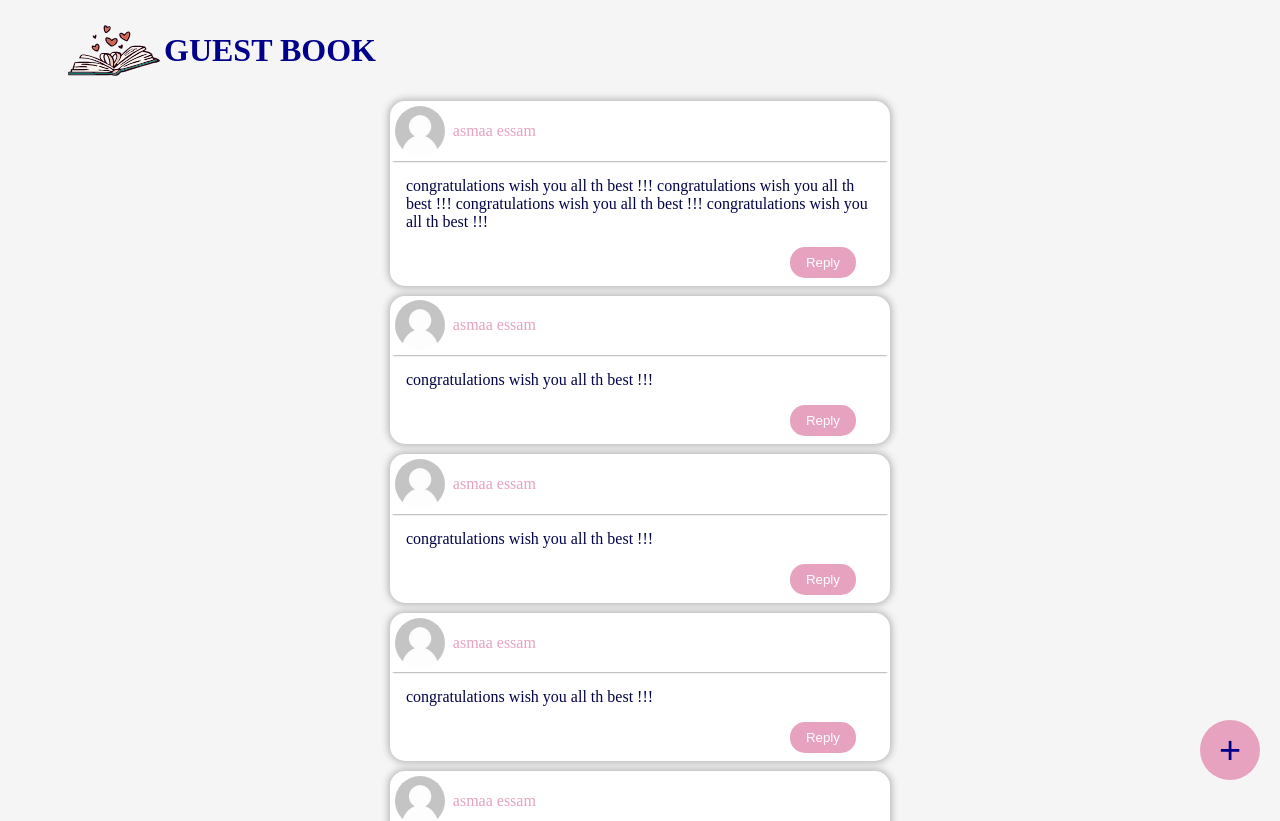
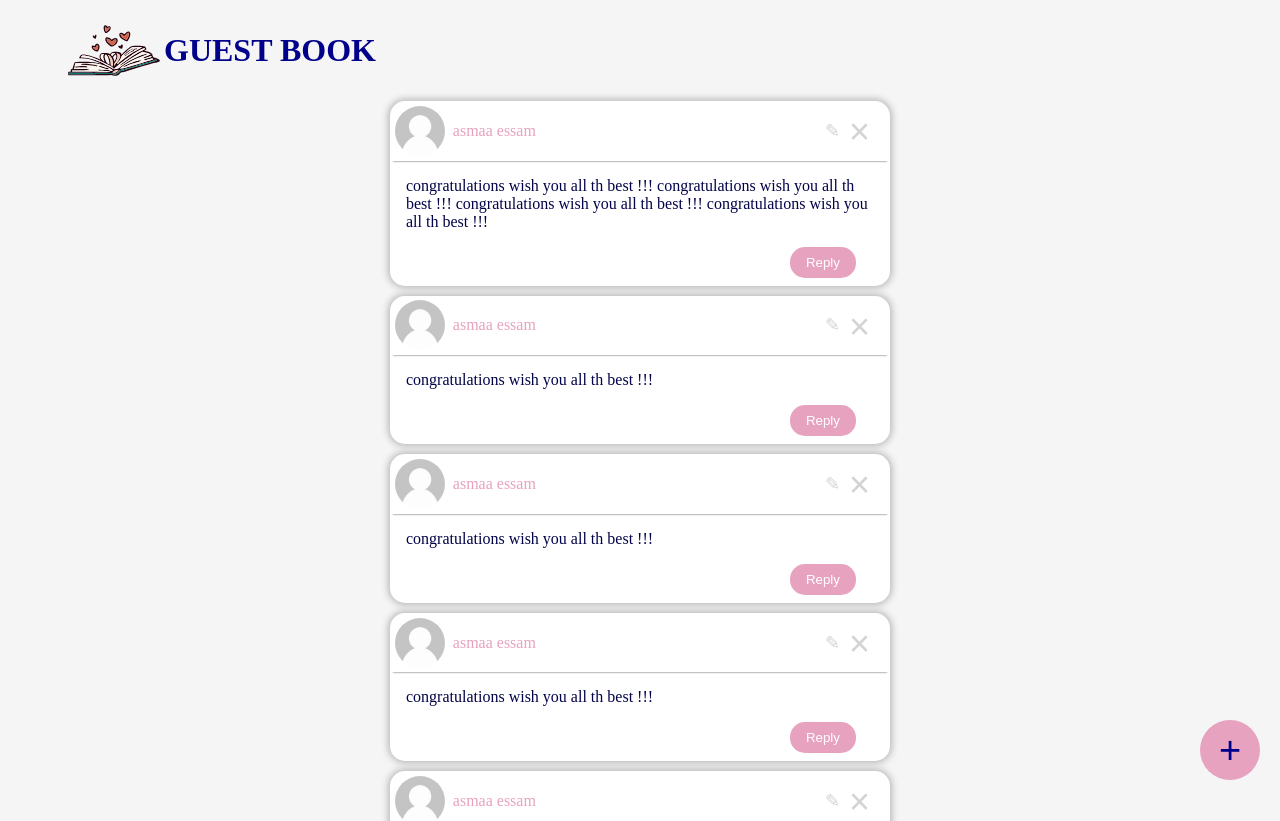
Before and after one commit to asmaaEssam/guest-book-website, a React (Create React App) app: page /messages in a window 1280 px wide. Shown: the top 821 px of the page. Built offline with nearby package versions, Linux system fonts and the light colour scheme; a web font is replaced by a local one.

Commit message:
adding styling for messages page

```diff
--- a/src/App.js
+++ b/src/App.js
@@ -6,7 +6,7 @@ import Navbar from './components/Navbar/Navbar';
 import Login from './components/Login/Login';
 import Register from './components/Register/Register';
 import Modal from './components/Modal/Modal';
-import Message from './components/Message/Message';
+import Messages from './components/Message/Messages';
 import Home from './components/Home/Home'
 
 function App() {
@@ -16,7 +16,7 @@ function App() {
       <Route path='/' exact component={Home} />
       <Route path='/login' component={Login} />
       <Route path='/register' component={Register} />
-      <Route path='/messages' component={Message} />
+      <Route path='/messages' component={Messages} />
       <Modal/>
     </div>
   );
--- a/src/components/Login/Login.js
+++ b/src/components/Login/Login.js
@@ -2,7 +2,7 @@ import React, { useState } from "react";
 import { Link } from "react-router-dom";
 import Input from "../Input/Input";
 
-const Login = () => {
+const Login = (props) => {
   const [credentials, setcredentials] = useState({
     email: "",
     password: "",
@@ -53,8 +53,9 @@ const Login = () => {
   }
   const handleSubmit = e => {
     e.preventDefault();
-    const user = {email: credentials.email, password: credentials.password}
-    loginAPI(user)
+    // const user = {email: credentials.email, password: credentials.password}
+    // loginAPI(user)
+    props.history.push('/')
   }
 
   return (
--- a/src/components/Message/Message.js
+++ b/src/components/Message/Message.js
@@ -1,93 +1,34 @@
 import React, { useState } from "react";
 import UserImg from "../../media/imgs/user.jpg";
 import ReplyForm from "../Reply/Reply";
-const Message = () => {
+const Message = ({userName,msgBody,msgReplies,msgId}) => {
   const [showReplyForm, setShowReplyForm] = useState(false);
-  const [msgs, setMsgs] = useState([
-    {
-      id: 1,
-      userName: "asmaa essam",
-      body:
-        "congratulations wish you all th best !!! congratulations wish you all th best !!! congratulations wish you all th best !!! congratulations wish you all th best !!!",
-      replies: [],
-    },
-    {
-      id: 2,
-      userName: "asmaa essam",
-      body: "congratulations wish you all th best !!!",
-      replies: [],
-    },
-    {
-      id: 3,
-      userName: "asmaa essam",
-      body: "congratulations wish you all th best !!!",
-      replies: [],
-    },
-    {
-        id: 2,
-        userName: "asmaa essam",
-        body: "congratulations wish you all th best !!!",
-        replies: [],
-      },
-      {
-        id: 3,
-        userName: "asmaa essam",
-        body: "congratulations wish you all th best !!!",
-        replies: [],
-      },
-      {
-        id: 2,
-        userName: "asmaa essam",
-        body: "congratulations wish you all th best !!!",
-        replies: [],
-      },
-      {
-        id: 3,
-        userName: "asmaa essam",
-        body: "congratulations wish you all th best !!!",
-        replies: [],
-      },
-      {
-        id: 2,
-        userName: "asmaa essam",
-        body: "congratulations wish you all th best !!!",
-        replies: [],
-      },
-      {
-        id: 3,
-        userName: "asmaa essam",
-        body: "congratulations wish you all th best !!!",
-        replies: [],
-      },
-  ]);
+
   return (
-    <div className="msgs-list">
-      {msgs.length ? (
-        msgs.map((msg) => (
-          <div className="message" key={msg.id}>
+          <div className="message" key={msgId}>
             <div className="user-section">
               <img className="user-img" src={UserImg} alt="" />
-              <p className="user-name">{msg.userName} </p>
+              <p className="user-name">{userName} </p>
+              <button
+                className="close-button"
+              >
+                &times;
+              </button>
+              <button className='edit-button'>&#9998;</button>
             </div>
             <div className="msg-body">
-              <p>{msg.body} </p>
+              <p>{msgBody} </p>
             </div>
             <div className="msg-footer">
-              {showReplyForm ? (
-                <ReplyForm />
-              ) : (
+              {!showReplyForm ?
                 <>
-                  {msg.replies.length ? <span>show replies</span> : ""}
-                  <button onClick={() => setShowReplyForm(true)}>Reply</button>
-                </>
-              )}
+                  {msgReplies.length ? <span>show replies</span> : ""}
+                  <button className='reply-button' onClick={() => setShowReplyForm(true)}>Reply</button>
+                </>:""
+              }
+              {showReplyForm ? <ReplyForm setShowReplyForm = {setShowReplyForm} />:""}
             </div>
           </div>
-        ))
-      ) : (
-        <div>there is no Messages</div>
-      )}
-    </div>
   );
 };
 
--- /dev/null
+++ b/src/components/Message/Messages.js
@@ -0,0 +1,74 @@
+import React, { useState } from "react";
+import Message from './Message'
+import UserImg from "../../media/imgs/user.jpg";
+import ReplyForm from "../Reply/Reply";
+const Messages = () => {
+  const [showReplyForm, setShowReplyForm] = useState(false);
+  const [msgs, setMsgs] = useState([
+    {
+      id: 1,
+      userName: "asmaa essam",
+      body:
+        "congratulations wish you all th best !!! congratulations wish you all th best !!! congratulations wish you all th best !!! congratulations wish you all th best !!!",
+      replies: [],
+    },
+    {
+      id: 2,
+      userName: "asmaa essam",
+      body: "congratulations wish you all th best !!!",
+      replies: [],
+    },
+    {
+      id: 3,
+      userName: "asmaa essam",
+      body: "congratulations wish you all th best !!!",
+      replies: [],
+    },
+    {
+        id: 4,
+        userName: "asmaa essam",
+        body: "congratulations wish you all th best !!!",
+        replies: [],
+      },
+      {
+        id: 5,
+        userName: "asmaa essam",
+        body: "congratulations wish you all th best !!!",
+        replies: [],
+      },
+      {
+        id: 6,
+        userName: "asmaa essam",
+        body: "congratulations wish you all th best !!!",
+        replies: [],
+      },
+      {
+        id: 7,
+        userName: "asmaa essam",
+        body: "congratulations wish you all th best !!!",
+        replies: [],
+      },
+      {
+        id: 8,
+        userName: "asmaa essam",
+        body: "congratulations wish you all th best !!!",
+        replies: [],
+      },
+      {
+        id: 9,
+        userName: "asmaa essam",
+        body: "congratulations wish you all th best !!!",
+        replies: [],
+      },
+  ]);
+  return (
+    <div className="msgs-list">
+      {msgs.length ?
+        msgs.map((msg) => <Message userId={msg.id} userName={msg.userName} msgBody={msg.body} msgReplies={msg.replies} />) : (
+        <div>there is no Messages</div>
+      )}
+    </div>
+  );
+};
+
+export default Messages;
--- a/src/components/Navbar/Navbar.js
+++ b/src/components/Navbar/Navbar.js
@@ -1,14 +1,17 @@
 import React from "react";
-import Book from "../../media/imgs/book.svg"
+import Book from "../../media/imgs/book.svg";
+import { Link } from "react-router-dom";
 
 const Navbar = () => {
   return (
     <header className="header">
       <nav className="navbar">
-        <div className="logo-container">
-          <img src={Book} alt='' width= "100px"/>
-          <h3> GUEST BOOK </h3>
-        </div>
+        <Link to="/">
+          <div className="logo-container">
+            <img src={Book} alt="" width="100px" />
+            <h3> GUEST BOOK </h3>
+          </div>
+        </Link>
       </nav>
     </header>
   );
--- a/src/components/Reply/Reply.js
+++ b/src/components/Reply/Reply.js
@@ -1,6 +1,6 @@
 import React, {useState} from 'react';
 
-const ReplyForm = () => {
+const ReplyForm = ({setShowReplyForm}) => {
     const [reply,setReply] = useState('')
 
     const handleSubmit = e => {
@@ -12,7 +12,10 @@ const ReplyForm = () => {
     return (
         <form className="reply-form">
             <textarea className="reply-section" value={reply} onChange={(e)=> setReply(e.target.value)} placeholder="Write a Reply" />
+            <div style={{alignSelf:'flex-end'}}>
+            <button className='cancle' onClick={() => setShowReplyForm(false)}>Cancle</button>
             <button className='submit-form' onClick = {handleSubmit}>Reply</button>
+            </div>
         </form>
      );
 }
--- a/src/media/css/style.css
+++ b/src/media/css/style.css
@@ -180,9 +180,10 @@ a {
 }
 
 .modal-header {
+  position: relative;
   padding: 0.5rem;
   display: flex;
-  justify-content: space-between;
+  flex-direction: column;
 }
 
 .modal-content {
@@ -214,8 +215,11 @@ a {
   padding: 10px;
   cursor: pointer;
   color: lightgray;
+  position: absolute;
   font-size: 36px;
   outline: none;
+  right: 10px;
+  top: 0;
 }
 
 .close-button:hover {
@@ -240,10 +244,15 @@ a {
   margin-bottom: 10px;
 }
 .user-section {
+  position: relative;
   display: flex;
   padding: 0.3rem;
   align-items: center;
   box-shadow: 0px 3px 2px -3px rgba(0, 0, 0, 0.75);
+}
+.user-section .close-button {
+  position: absolute;
+  right: 10px;
 }
 .user-img {
   display: flex;
@@ -282,7 +291,7 @@ a {
   margin-right: 10px;
   cursor: pointer;
 }
-.msg-footer button {
+.msg-footer .reply-button {
   border: none;
   outline: none;
   padding: 0.5rem 1rem;
@@ -291,19 +300,45 @@ a {
   background-color: rgb(231, 162, 191);
   color: white;
 }
-.msg-footer button:hover {
+.msg-footer .reply-button:hover {
   background-color: rgb(228, 135, 173);
+}
+.edit-button {
+  background-color: transparent;
+  border: none;
+  outline: nonr;
+  outline: none;
+  color: lightgray;
+  font-size: 18px;
+  position: absolute;
+  right: 44px;
 }
 
 /*  -------------- Reply Style ------------------- */
 .reply-form {
   width: 100%;
+  display: flex;
+  flex-direction: column;
+}
+.reply-form button {
+  align-self: flex-end;
 }
 .reply-section {
   width: 90%;
   outline: none;
   border: 1px solid lightgray;
   border-radius: 10px;
+  padding: 1rem;
+  font-family: auto;
+  font-size: 16px;
+  color: #03034a;
+}
+.cancle {
+  background-color: transparent;
+  border: none;
+  outline: none;
+  color: darkgray;
+  cursor: pointer;
 }
 
 /*  -------------- Home Style ------------------- */
```
